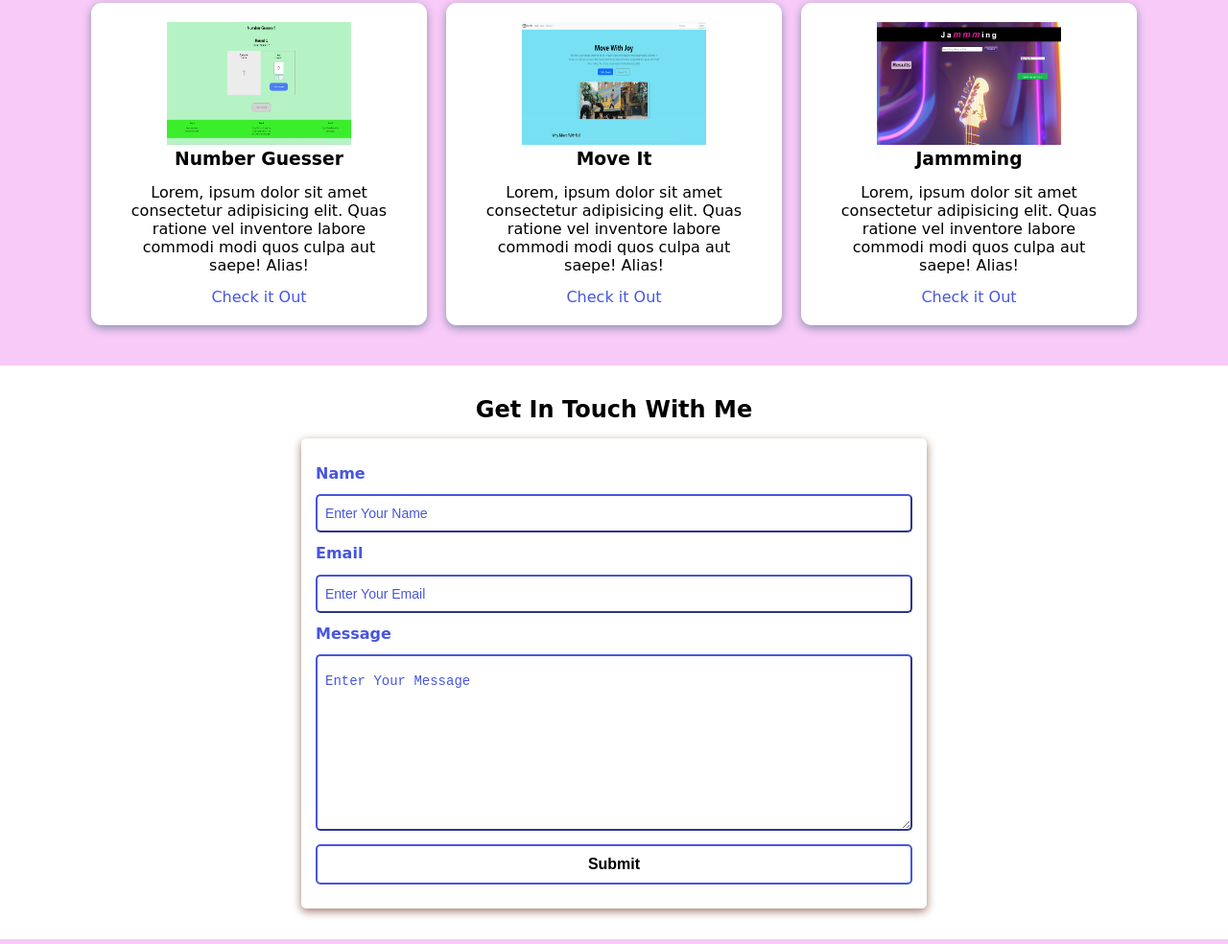
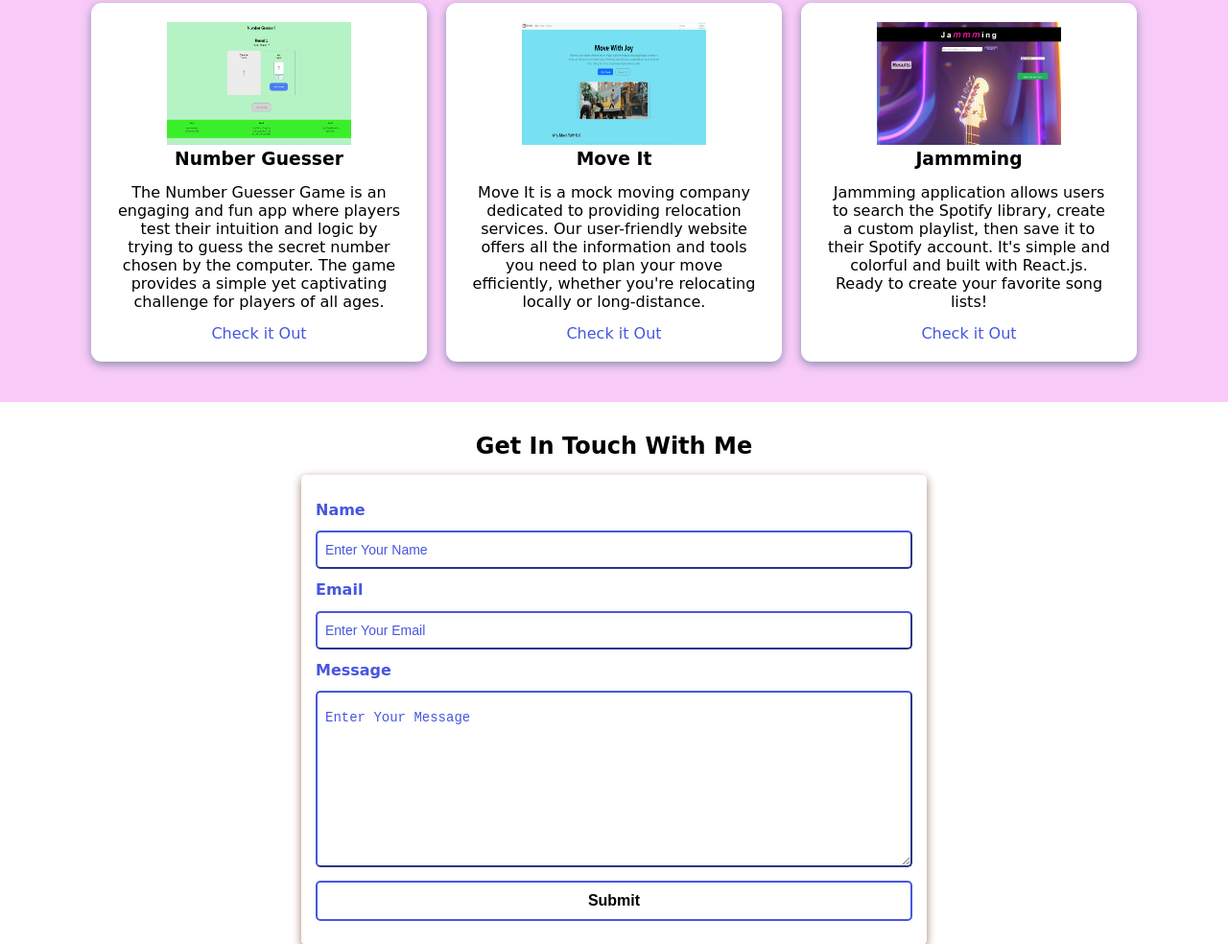
Before and after one commit to Mifa75/developer-portfolio, a plain HTML site: page index.html in a window 1280 px wide. Shown: the part 1557-2541 px from the top of the page at 96% size. Drawn offline with nearby package versions, Linux system fonts and the light colour scheme; a script that the page names is missing; a web font is replaced by a local one.

Commit message:
Implemented project section

```diff
--- a/index.html
+++ b/index.html
@@ -110,9 +110,9 @@
               />
               <h3 class="project-title">Number Guesser</h3>
               <p class="project-details">
-                Lorem, ipsum dolor sit amet consectetur adipisicing elit. Quas
-                ratione vel inventore labore commodi modi quos culpa aut saepe!
-                Alias!
+                The Number Guesser Game is an engaging and fun app where players test their intuition
+                and logic by trying to guess the secret number chosen by the computer.
+                The game provides a simple yet captivating challenge for players of all ages.
               </p>
               <a href="#" target="_blank" class="project-link">Check it Out</a>
             </div>
@@ -125,9 +125,9 @@
               />
               <h3 class="project-title">Move It</h3>
               <p class="project-details">
-                Lorem, ipsum dolor sit amet consectetur adipisicing elit. Quas
-                ratione vel inventore labore commodi modi quos culpa aut saepe!
-                Alias!
+                Move It is a mock moving company dedicated to providing
+                relocation services.
+                Our user-friendly website offers all the information and tools you need to plan your move efficiently, whether you're relocating locally or long-distance.
               </p>
               <a href="#" target="_blank" class="project-link">Check it Out</a>
             </div>
@@ -140,9 +140,9 @@
               />
               <h3 class="project-title">Jammming</h3>
               <p class="project-details">
-                Lorem, ipsum dolor sit amet consectetur adipisicing elit. Quas
-                ratione vel inventore labore commodi modi quos culpa aut saepe!
-                Alias!
+                Jammming application allows users to search the Spotify library, create a custom playlist,
+                then save it to their Spotify account. It's simple and colorful and built with React.js.
+                Ready to create your favorite song lists!
               </p>
               <a href="#" target="_blank" class="project-link">Check it Out</a>
             </div>
```
